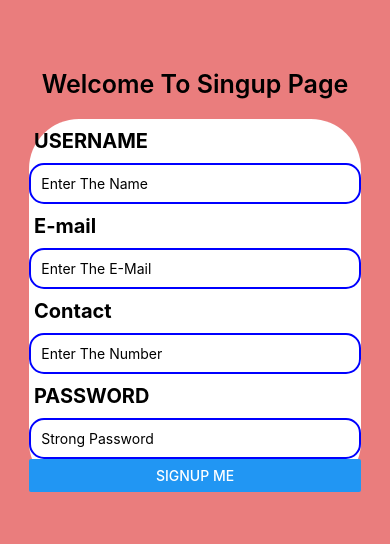
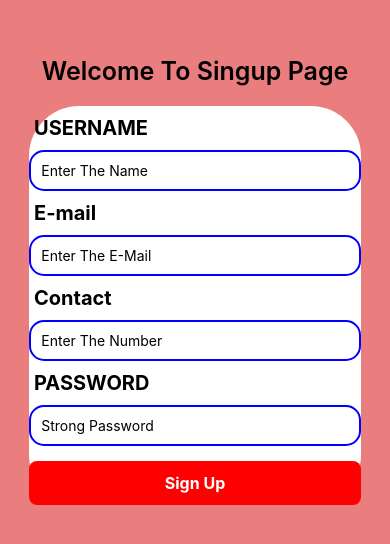
Before and after one commit to Suraj8522189/React_Native, a React Native app: screen / in a window 390 px wide. Shown: the part 142-686 px from the top of the page. Built offline with nearby package versions, Linux system fonts and the light colour scheme.

Commit message:
button click

```diff
--- a/App.js
+++ b/App.js
@@ -1,5 +1,5 @@
 import { StatusBar } from 'expo-status-bar';
-import { Button, StyleSheet, Text, TextInput, View } from 'react-native';
+import { StyleSheet, Text, TextInput, View, TouchableOpacity } from 'react-native';
 
 export default function App() {
   return (
@@ -16,7 +16,9 @@ export default function App() {
         <Text style={styles.label}> PASSWORD </Text>
         <TextInput style={styles.input} placeholder='Strong Password'  />
 
-         <Button  title='Signup me'></Button>
+         <TouchableOpacity style={styles.button}>
+          <Text style={styles.buttonText}>Sign Up</Text>
+          </TouchableOpacity>
       </View>
 
       <StatusBar style="auto" />
@@ -55,9 +57,17 @@ const styles = StyleSheet.create({
   borderRadius:15,
   borderColor:"blue"
  },
- btn:{
-  padding:15,
-  borderRadius:25,
- }
+button:{
+  backgroundColor:"red",
+  padding:12,
+  borderRadius:8,
+  alignItems:"center",
+  marginTop:15
+},
+buttonText:{
+  color:"#fff",
+  fontSize:16,
+  fontWeight:"bold"
+}
 
 });
```
